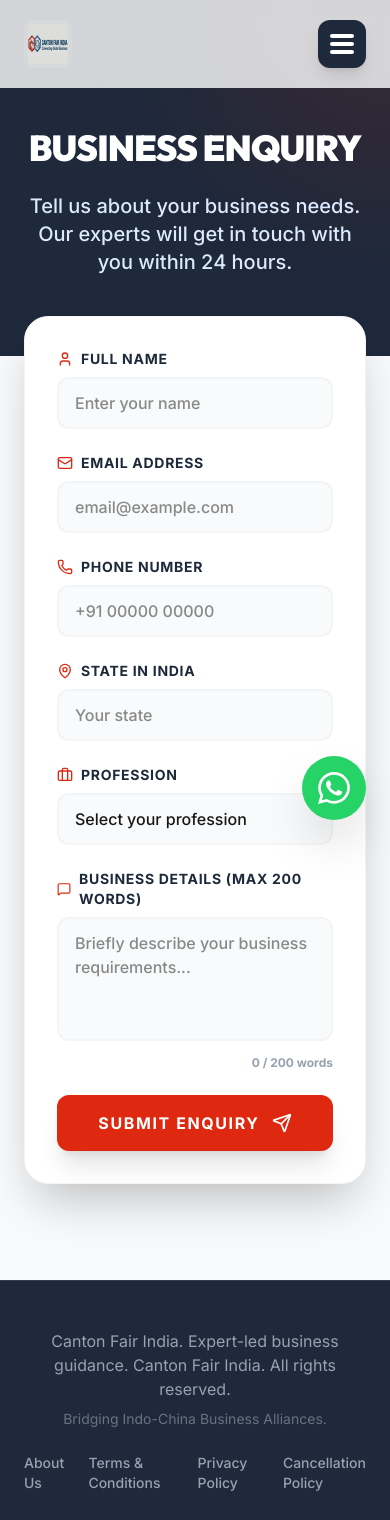
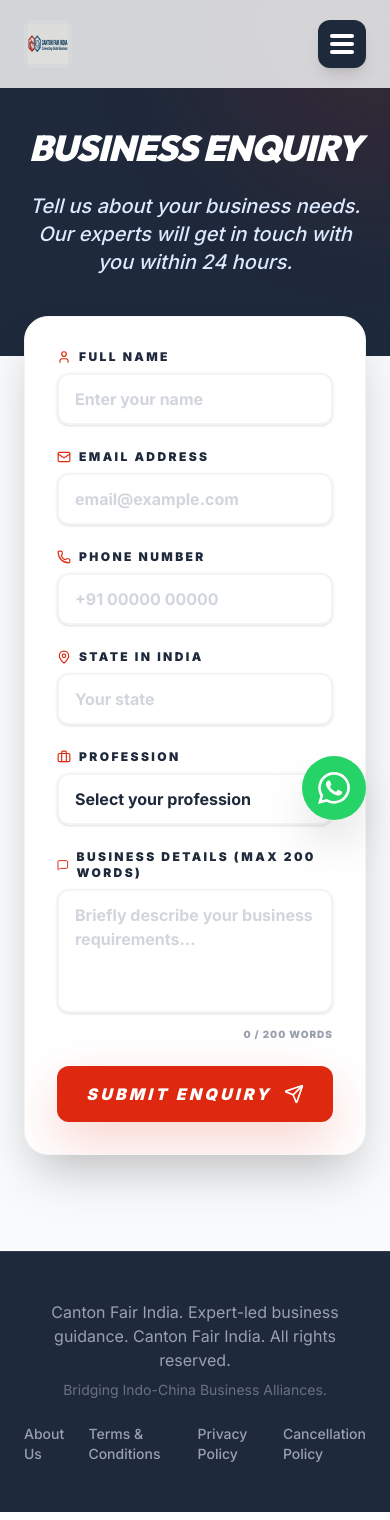
Before and after one commit to naresh699/cantonfair, a Next.js app in the folder frontend/: page /enquiry in a window 390 px wide. Shown: the top 1520 px of the page. Built offline with nearby package versions, Linux system fonts and the light colour scheme.

Commit message:
Implement full-height mobile menu, premium trip page hero, and live enquiry form integration

```diff
--- a/frontend/app/enquiry/page.js
+++ b/frontend/app/enquiry/page.js
@@ -19,25 +19,48 @@ export default function EnquiryPage() {
         e.preventDefault();
         setStatus('sending');
 
-        // Simulate form submission
-        setTimeout(() => {
+        try {
+            const res = await fetch('/api/visa', {
+                method: 'POST',
+                headers: { 'Content-Type': 'application/json' },
+                body: JSON.stringify({
+                    name: formData.fullName,
+                    email: formData.email,
+                    phone: formData.phoneNumber,
+                    occupation: formData.profession,
+                    message: `State: ${formData.state}\nDetails: ${formData.details}`
+                })
+            });
+
+            const data = await res.json();
+
+            if (data.success) {
                 setStatus('success');
-            setFormData({
-                fullName: '',
-                email: '',
-                phoneNumber: '',
-                state: '',
-                profession: '',
-                details: ''
-            });
-        }, 1500);
+            } else {
+                alert('Submission failed. Please try again.');
+                setStatus('');
+            }
+        } catch (error) {
+            console.error(error);
+            alert('Connection error. Please try again.');
+            setStatus('');
+        }
     };
 
     const handleChange = (e) => {
         const { name, value } = e.target;
-        if (name === 'details' && value.length > 1000) return; // Client side char limit (user said 200 words, approx 1000 chars)
         setFormData(prev => ({ ...prev, [name]: value }));
     };
+
+    const waMessage = `*New Business Enquiry*\n\n` +
+        `*Name:* ${formData.fullName}\n` +
+        `*Phone:* ${formData.phoneNumber}\n` +
+        `*Email:* ${formData.email}\n` +
+        `*State:* ${formData.state}\n` +
+        `*Profession:* ${formData.profession}\n` +
+        `*Details:* ${formData.details}`;
+
+    const waLink = `https://wa.me/917568778898?text=${encodeURIComponent(waMessage)}`;
 
     return (
         <main className="min-h-screen bg-gray-50 pb-24">
@@ -47,10 +70,10 @@ export default function EnquiryPage() {
             <div className="bg-dragon-blue pt-32 pb-20 relative overflow-hidden">
                 <div className="absolute top-0 right-0 w-96 h-96 bg-dragon-red/10 rounded-full -mr-48 -mt-48 blur-3xl"></div>
                 <div className="container mx-auto px-6 relative z-10 text-center">
-                    <h1 className="text-4xl md:text-6xl font-black text-white mb-6 uppercase tracking-tight">
+                    <h1 className="text-4xl md:text-6xl font-black text-white mb-6 uppercase tracking-tight italic">
                         Business Enquiry
                     </h1>
-                    <p className="text-xl text-blue-100 max-w-2xl mx-auto font-medium">
+                    <p className="text-xl text-blue-100 max-w-2xl mx-auto font-medium italic">
                         Tell us about your business needs. Our experts will get in touch with you within 24 hours.
                     </p>
                 </div>
@@ -67,16 +90,26 @@ export default function EnquiryPage() {
                                 animate={{ opacity: 1, scale: 1 }}
                                 className="h-full flex flex-col items-center justify-center text-center py-20"
                             >
-                                <div className="w-20 h-20 bg-green-100 rounded-full flex items-center justify-center mb-6">
+                                <div className="w-20 h-20 bg-green-100 rounded-full flex items-center justify-center mb-6 shadow-lg">
                                     <CheckCircle className="w-10 h-10 text-green-600" />
                                 </div>
-                                <h2 className="text-3xl font-bold text-dragon-blue mb-4">Enquiry Received!</h2>
-                                <p className="text-gray-600 mb-8">
-                                    Thank you for reaching out. We have received your details and our business consultant will contact you shortly.
+                                <h2 className="text-3xl font-black text-dragon-blue mb-4 uppercase italic">Enquiry Received!</h2>
+                                <p className="text-gray-600 mb-8 font-medium">
+                                    Thank you for reaching out. Your details have been sent to our desk. For faster response, please confirm on WhatsApp.
                                 </p>
+
+                                <a
+                                    href={waLink}
+                                    target="_blank"
+                                    rel="noopener noreferrer"
+                                    className="bg-[#25D366] text-white px-8 py-4 rounded-xl font-bold flex items-center gap-3 hover:bg-[#20bd5a] transition-all shadow-xl uppercase tracking-widest text-sm mb-6"
+                                >
+                                    Confirm on WhatsApp
+                                </a>
+
                                 <button
                                     onClick={() => setStatus('')}
-                                    className="text-dragon-red font-bold hover:underline"
+                                    className="text-dragon-red font-black hover:underline uppercase text-xs tracking-widest"
                                 >
                                     Send another enquiry
                                 </button>
@@ -86,8 +119,8 @@ export default function EnquiryPage() {
                                 <div className="grid grid-cols-1 md:grid-cols-2 gap-6">
                                     {/* Full Name */}
                                     <div className="space-y-2">
-                                        <label className="text-sm font-bold text-dragon-blue uppercase tracking-wider flex items-center gap-2">
-                                            <User className="w-4 h-4 text-dragon-red" /> Full Name
+                                        <label className="text-xs font-black text-dragon-blue uppercase tracking-[0.2em] flex items-center gap-2">
+                                            <User className="w-3.5 h-3.5 text-dragon-red" /> Full Name
                                         </label>
                                         <input
                                             required
@@ -95,15 +128,15 @@ export default function EnquiryPage() {
                                             name="fullName"
                                             value={formData.fullName}
                                             onChange={handleChange}
-                                            className="w-full bg-gray-50 border-2 border-gray-100 rounded-xl px-4 py-3 focus:border-dragon-red outline-none transition-all font-medium"
+                                            className="w-full bg-white border-2 border-gray-100 rounded-xl px-4 py-3 focus:border-dragon-red outline-none transition-all font-bold text-dragon-blue placeholder:text-gray-300 shadow-sm"
                                             placeholder="Enter your name"
                                         />
                                     </div>
 
                                     {/* Email */}
                                     <div className="space-y-2">
-                                        <label className="text-sm font-bold text-dragon-blue uppercase tracking-wider flex items-center gap-2">
-                                            <Mail className="w-4 h-4 text-dragon-red" /> Email Address
+                                        <label className="text-xs font-black text-dragon-blue uppercase tracking-[0.2em] flex items-center gap-2">
+                                            <Mail className="w-3.5 h-3.5 text-dragon-red" /> Email Address
                                         </label>
                                         <input
                                             required
@@ -111,15 +144,15 @@ export default function EnquiryPage() {
                                             name="email"
                                             value={formData.email}
                                             onChange={handleChange}
-                                            className="w-full bg-gray-50 border-2 border-gray-100 rounded-xl px-4 py-3 focus:border-dragon-red outline-none transition-all font-medium"
+                                            className="w-full bg-white border-2 border-gray-100 rounded-xl px-4 py-3 focus:border-dragon-red outline-none transition-all font-bold text-dragon-blue placeholder:text-gray-300 shadow-sm"
                                             placeholder="email@example.com"
                                         />
                                     </div>
 
                                     {/* Phone Number */}
                                     <div className="space-y-2">
-                                        <label className="text-sm font-bold text-dragon-blue uppercase tracking-wider flex items-center gap-2">
-                                            <Phone className="w-4 h-4 text-dragon-red" /> Phone Number
+                                        <label className="text-xs font-black text-dragon-blue uppercase tracking-[0.2em] flex items-center gap-2">
+                                            <Phone className="w-3.5 h-3.5 text-dragon-red" /> Phone Number
                                         </label>
                                         <input
                                             required
@@ -127,15 +160,15 @@ export default function EnquiryPage() {
                                             name="phoneNumber"
                                             value={formData.phoneNumber}
                                             onChange={handleChange}
-                                            className="w-full bg-gray-50 border-2 border-gray-100 rounded-xl px-4 py-3 focus:border-dragon-red outline-none transition-all font-medium"
+                                            className="w-full bg-white border-2 border-gray-100 rounded-xl px-4 py-3 focus:border-dragon-red outline-none transition-all font-bold text-dragon-blue placeholder:text-gray-300 shadow-sm"
                                             placeholder="+91 00000 00000"
                                         />
                                     </div>
 
                                     {/* State in India */}
                                     <div className="space-y-2">
-                                        <label className="text-sm font-bold text-dragon-blue uppercase tracking-wider flex items-center gap-2">
-                                            <MapPin className="w-4 h-4 text-dragon-red" /> State in India
+                                        <label className="text-xs font-black text-dragon-blue uppercase tracking-[0.2em] flex items-center gap-2">
+                                            <MapPin className="w-3.5 h-3.5 text-dragon-red" /> State in India
                                         </label>
                                         <input
                                             required
@@ -143,7 +176,7 @@ export default function EnquiryPage() {
                                             name="state"
                                             value={formData.state}
                                             onChange={handleChange}
-                                            className="w-full bg-gray-50 border-2 border-gray-100 rounded-xl px-4 py-3 focus:border-dragon-red outline-none transition-all font-medium"
+                                            className="w-full bg-white border-2 border-gray-100 rounded-xl px-4 py-3 focus:border-dragon-red outline-none transition-all font-bold text-dragon-blue placeholder:text-gray-300 shadow-sm"
                                             placeholder="Your state"
                                         />
                                     </div>
@@ -151,15 +184,16 @@ export default function EnquiryPage() {
 
                                 {/* Profession */}
                                 <div className="space-y-2">
-                                    <label className="text-sm font-bold text-dragon-blue uppercase tracking-wider flex items-center gap-2">
-                                        <Briefcase className="w-4 h-4 text-dragon-red" /> Profession
+                                    <label className="text-xs font-black text-dragon-blue uppercase tracking-[0.2em] flex items-center gap-2">
+                                        <Briefcase className="w-3.5 h-3.5 text-dragon-red" /> Profession
                                     </label>
+                                    <div className="relative">
                                         <select
                                             required
                                             name="profession"
                                             value={formData.profession}
                                             onChange={handleChange}
-                                        className="w-full bg-gray-50 border-2 border-gray-100 rounded-xl px-4 py-3 focus:border-dragon-red outline-none transition-all font-medium appearance-none"
+                                            className="w-full bg-white border-2 border-gray-100 rounded-xl px-4 py-3 focus:border-dragon-red outline-none transition-all font-bold text-dragon-blue appearance-none shadow-sm"
                                         >
                                             <option value="">Select your profession</option>
                                             <option value="Businessman">Businessman / Entrepreneur</option>
@@ -167,12 +201,14 @@ export default function EnquiryPage() {
                                             <option value="Student">Student</option>
                                             <option value="Other">Other</option>
                                         </select>
+                                        <div className="absolute right-4 top-1/2 -translate-y-1/2 pointer-events-none text-gray-400">▼</div>
+                                    </div>
                                 </div>
 
                                 {/* Business Detail */}
                                 <div className="space-y-2">
-                                    <label className="text-sm font-bold text-dragon-blue uppercase tracking-wider flex items-center gap-2">
-                                        <MessageSquare className="w-4 h-4 text-dragon-red" /> Business Details (max 200 words)
+                                    <label className="text-xs font-black text-dragon-blue uppercase tracking-[0.2em] flex items-center gap-2">
+                                        <MessageSquare className="w-3.5 h-3.5 text-dragon-red" /> Business Details (max 200 words)
                                     </label>
                                     <textarea
                                         required
@@ -180,10 +216,10 @@ export default function EnquiryPage() {
                                         value={formData.details}
                                         onChange={handleChange}
                                         rows="4"
-                                        className="w-full bg-gray-50 border-2 border-gray-100 rounded-xl px-4 py-3 focus:border-dragon-red outline-none transition-all font-medium resize-none"
+                                        className="w-full bg-white border-2 border-gray-100 rounded-xl px-4 py-3 focus:border-dragon-red outline-none transition-all font-bold text-dragon-blue placeholder:text-gray-300 shadow-sm resize-none"
                                         placeholder="Briefly describe your business requirements..."
                                     ></textarea>
-                                    <div className="text-right text-xs text-gray-400 font-bold">
+                                    <div className="text-right text-[10px] text-gray-400 font-black uppercase tracking-widest">
                                         {formData.details.split(/\s+/).filter(Boolean).length} / 200 words
                                     </div>
                                 </div>
@@ -191,10 +227,10 @@ export default function EnquiryPage() {
                                 <button
                                     type="submit"
                                     disabled={status === 'sending'}
-                                    className="w-full bg-dragon-red hover:bg-dragon-blue text-white py-4 rounded-xl font-bold uppercase tracking-widest flex items-center justify-center gap-3 transition-all shadow-xl disabled:opacity-70"
+                                    className="w-full bg-dragon-red hover:bg-dragon-blue text-white py-4 rounded-xl font-black uppercase tracking-[0.2em] flex items-center justify-center gap-3 transition-all shadow-[0_20px_50px_rgba(222,41,16,0.2)] disabled:opacity-70 cursor-pointer italic"
                                 >
                                     {status === 'sending' ? (
-                                        "Processing..."
+                                        "Processing Lead..."
                                     ) : (
                                         <>Submit Enquiry <Send className="w-5 h-5" /></>
                                     )}
@@ -208,25 +244,25 @@ export default function EnquiryPage() {
                         <div className="relative z-10 space-y-12">
                             <div>
                                 <h3 className="text-dragon-red font-black uppercase tracking-widest text-sm mb-4">Contact Us</h3>
-                                <p className="text-blue-100 font-medium">+91 93630 31835</p>
-                                <p className="text-blue-100 font-medium">info@cantonfairindia.com</p>
+                                <p className="text-blue-100 font-medium tracking-tighter text-lg">+91 93630 31835</p>
+                                <p className="text-blue-100 font-medium text-sm">info@cantonfairindia.com</p>
                             </div>
                             <div>
                                 <h3 className="text-dragon-red font-black uppercase tracking-widest text-sm mb-4">Office</h3>
-                                <p className="text-blue-100 font-medium">B-38, Phase-III, New Delhi, India</p>
+                                <p className="text-blue-100 font-medium text-sm leading-relaxed">B-38, Phase-III, New Delhi, India</p>
                             </div>
                             <div className="pt-8 border-t border-white/10">
-                                <p className="text-xs text-blue-200 uppercase tracking-widest font-bold mb-4">Why choose us?</p>
+                                <p className="text-xs text-blue-200 uppercase tracking-widest font-black mb-4 italic">Why choose us?</p>
                                 <ul className="space-y-4">
-                                    <li className="flex items-center gap-3 text-sm">
+                                    <li className="flex items-center gap-3 text-sm font-bold uppercase tracking-tight">
                                         <div className="w-1.5 h-1.5 rounded-full bg-dragon-red" />
                                         15+ Years Experience
                                     </li>
-                                    <li className="flex items-center gap-3 text-sm">
+                                    <li className="flex items-center gap-3 text-sm font-bold uppercase tracking-tight">
                                         <div className="w-1.5 h-1.5 rounded-full bg-dragon-red" />
                                         Verified Manufacturers
                                     </li>
-                                    <li className="flex items-center gap-3 text-sm">
+                                    <li className="flex items-center gap-3 text-sm font-bold uppercase tracking-tight">
                                         <div className="w-1.5 h-1.5 rounded-full bg-dragon-red" />
                                         Complete Logistics
                                     </li>
--- a/frontend/components/Hero.jsx
+++ b/frontend/components/Hero.jsx
@@ -1,11 +1,12 @@
 "use client";
 import { motion } from 'framer-motion';
 import Link from 'next/link';
+import { getSecureUrl } from '@/lib/utils';
 
 export default function Hero({ featuredTrip, heroData }) {
     const displayHeading = heroData?.heroHeading || featuredTrip?.title || "China Business Excellence";
     const displayTagline = heroData?.heroTagline?.replace(/<[^>]*>?/gm, '') || "Experience the world's largest trade fair with Canton Fair India's exclusive executive tours.";
-    const heroImage = featuredTrip?.tripFields?.image || featuredTrip?.featuredImage?.node?.sourceUrl || "https://images.unsplash.com/photo-1508804185872-d7badad00f7d?q=80&w=2070&auto=format&fit=crop";
+    const heroImage = getSecureUrl(featuredTrip?.tripFields?.image || featuredTrip?.featuredImage?.node?.sourceUrl || "https://images.unsplash.com/photo-1508804185872-d7badad00f7d?q=80&w=2070&auto=format&fit=crop");
 
     return (
         <section className="relative h-screen flex items-center justify-center overflow-hidden bg-dragon-blue">
```
Also changed, not shown: frontend/app/trips/[slug]/page.js (+21 -16 lines), frontend/components/Header.jsx (+21 -8 lines), frontend/components/SourcingGrid.jsx (+5 -2 lines), frontend/lib/utils.js (added, +26 -0 lines), frontend/lib/wordpress.js. Lines whose indentation alone changed are shown as unchanged.
